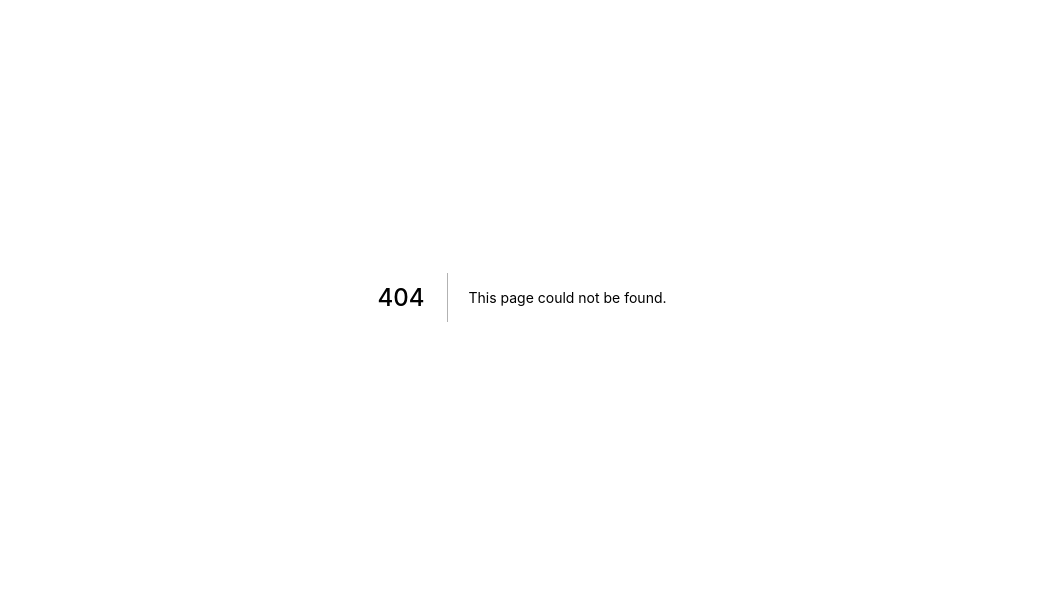
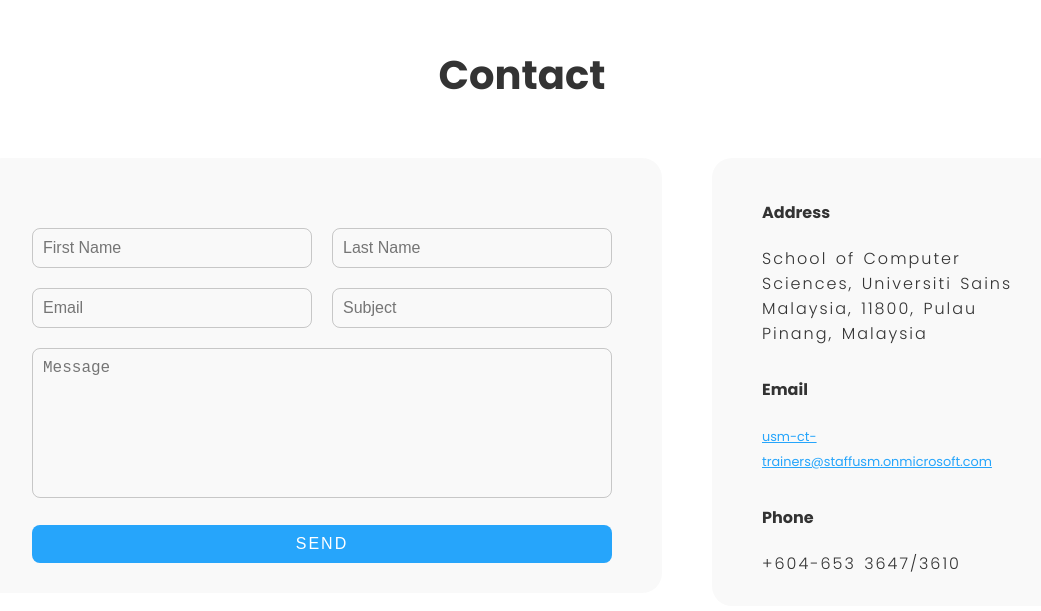
Before and after one commit to beckSafarov/CTCS-Next.js, a Next.js app: page /contact in a window 1280 px wide. Before the commit this address had no page. Shown: the part 103-714 px from the top of the page, without its empty margins (118-1159 px from the left). Built offline with nearby package versions, Linux system fonts and the light colour scheme.

Commit message:
contact page

```diff
--- /dev/null
+++ b/pages/contact.jsx
@@ -0,0 +1,121 @@
+import { useEffect, useState } from 'react';
+import styles from '../styles/Contact.module.css';
+import AOS from 'aos';
+import Link from 'next/link';
+import * as links from '../config';
+import Meta from '../components/globals/Meta';
+import Img from 'next/image';
+import Loader from '../components/globals/Loader';
+import ActivityRow from '../components/ActivityRow';
+
+const contact = () => {
+  return (
+    <>
+      <Meta
+        title={'Contact | CT USM'}
+        keywords={
+          'contact CT USM, contact computational thinking usm, contact usm, contact cs usm'
+        }
+        description={'Contact with USM Computational Thinking Team'}
+      />
+      <main className={styles.main}>
+        <section className={styles.contact_section}>
+          <div className='text_center'>
+            <h1>Contact</h1>
+          </div>
+
+          <div className={styles.contact}>
+            <div className={styles.contact_form}>
+              <form>
+                <div className={styles.row}>
+                  <div className={styles.input50}>
+                    <input
+                      type='text'
+                      name='firstName'
+                      id='firstName'
+                      placeholder='First Name'
+                    />
+                  </div>
+                  <div className={styles.input50}>
+                    <input
+                      type='text'
+                      name='lastName'
+                      id='lastName'
+                      placeholder='Last Name'
+                    />
+                  </div>
+                </div>
+
+                <div className={styles.row}>
+                  <div className={styles.input50}>
+                    <input
+                      type='email'
+                      name='email'
+                      id='email'
+                      placeholder='Email'
+                    />
+                  </div>
+                  <div className={styles.input50}>
+                    <input
+                      type='text'
+                      name='subject'
+                      id='subject'
+                      placeholder='Subject'
+                    />
+                  </div>
+                </div>
+
+                <div className={styles.row}>
+                  <div className={styles.input100}>
+                    <textarea
+                      placeholder='Message'
+                      name='message'
+                      id='message'
+                    ></textarea>
+                  </div>
+                </div>
+                <div className={styles.row}>
+                  <div className={styles.input100}>
+                    <input type='submit' value='Send' />
+                  </div>
+                </div>
+              </form>
+            </div>
+
+            {/* contact info */}
+            <div class={styles.contact_info}>
+              <div class={styles.info_box}>
+                <i class='fas fa-map-marker-alt'></i>
+                <div class={styles.details}>
+                  <h4>Address</h4>
+                  <p class={styles.unspaced}>
+                    School of Computer Sciences, Universiti Sains Malaysia,
+                    11800, Pulau Pinang, Malaysia
+                  </p>
+                </div>
+              </div>
+              <div class={styles.info_box}>
+                <i class='fas fa-envelope'></i>
+                <div class={styles.details}>
+                  <h4>Email</h4>
+                  <a href='mailto:usm-ct-trainers@staffusm.onmicrosoft.com'>
+                    usm-ct-trainers@staffusm.onmicrosoft.com
+                  </a>
+                </div>
+              </div>
+              <div class={styles.info_box}>
+                <i class='fas fa-phone-alt'></i>
+                <div class={styles.details}>
+                  <h4>Phone</h4>
+                  <p>+604-653 3647/3610</p>
+                </div>
+              </div>
+            </div>
+          </div>
+        </section>
+      </main>
+    </>
+  );
+};
+
+export default contact;
```
